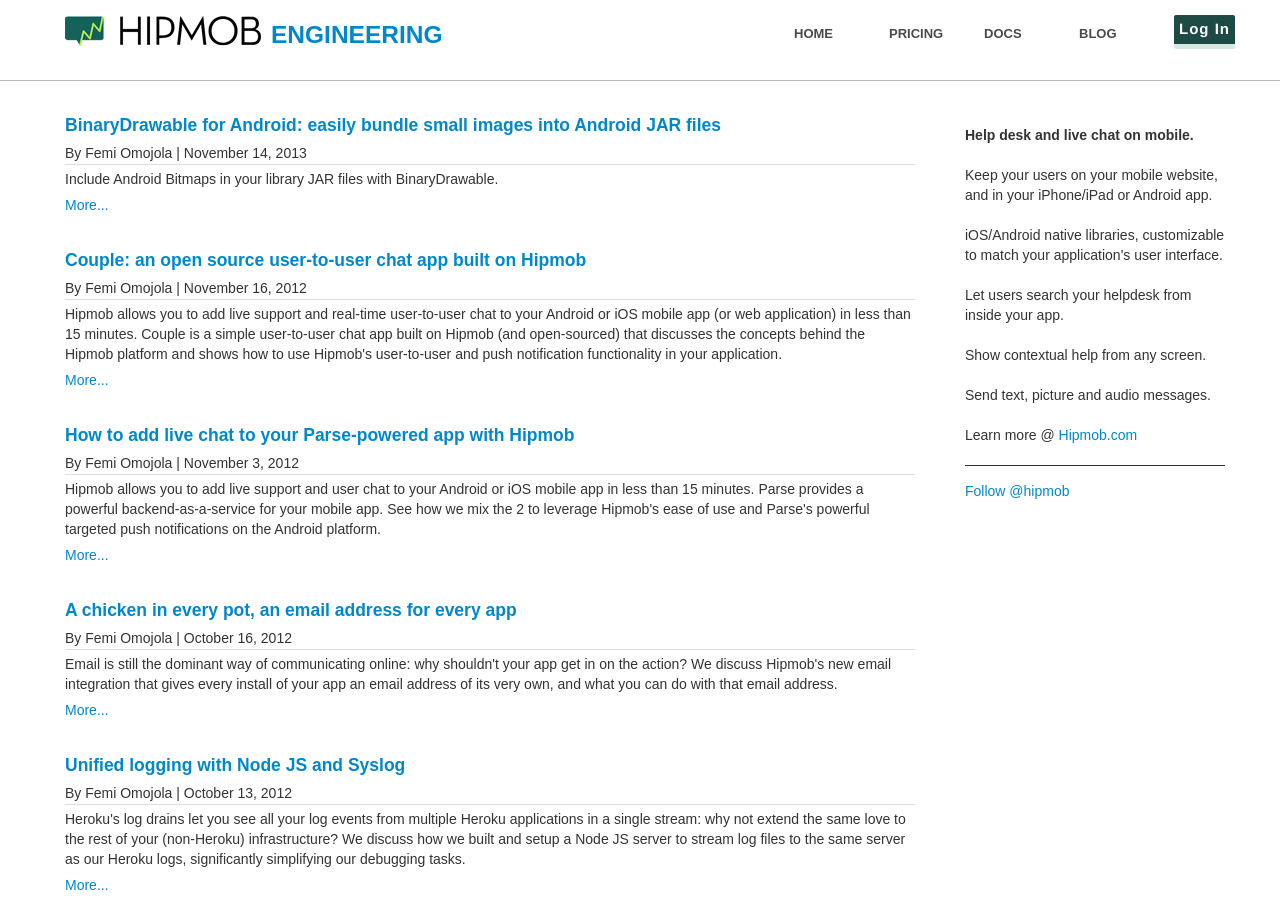
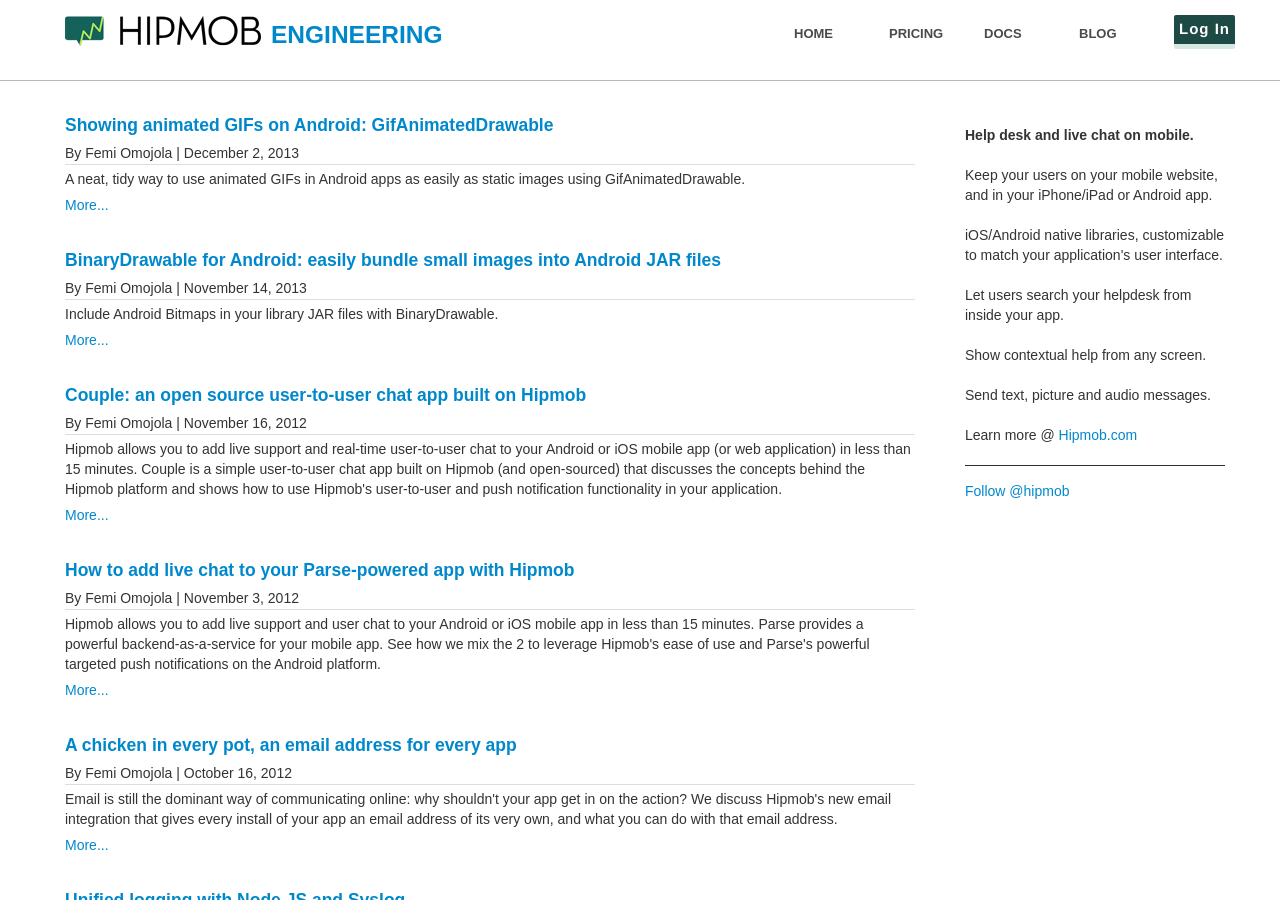
Before and after one commit to Hipmob/hipmob.github.com, a Jekyll site: the page built from index.html, in a window 1280 px wide and 900 px high. Built offline with Jekyll 4.4.1, drawn with Linux system fonts in a browser that asks for light colours; some web fonts are replaced; Markdown is read by kramdown in place of the engine named in the settings; comment, search, counter and statistics services are not loaded; some of the changed lines change nothing that is shown.

Commit message:
Publishing the GifAnimatedDrawable post

````diff
--- a/_config.yml
+++ b/_config.yml
@@ -8,6 +8,7 @@
 # Note - if you enable this, and attempt to view your site locally you have to use the baseurl in your local path.
 # Example, you must use http://localhost:4000/path/to/blog
 baseurl: http://engineering.hipmob.com/
+#baseurl: /
 
 # The URL of your actual domain. This will be used to make absolute links in the RSS feed.
 url: http://engineering.hipmob.com/
@@ -20,3 +21,6 @@
 
 # Uses rdiscount
 markdown: rdiscount
+
+# hide future posts
+future: false
--- /dev/null
+++ b/_posts/2013-12-02-Showing-animated-gifs-on-Android.markdown
@@ -0,0 +1,37 @@
+---
+layout: post
+title: "Showing	animated GIFs on Android: GifAnimatedDrawable"
+excerpt: "A neat, tidy way to use animated GIFs in Android apps as easily as static images using GifAnimatedDrawable."
+author: "Femi Omojola"
+releasedate: "December 2, 2013"
+pagename: gifanimateddrawableforandroid
+---
+<span style="font-style: italic">Customers Expect Great Support Even Inside Your Mobile App. Hipmob provides a helpdesk and live chat for mobile apps. Increase sales, convert more subscribers, and grow customer loyalty. <a href="https://manage.hipmob.com/register" class="btn btn-success" style="font-weight: bold">Check it out</a></span>
+
+<span style="font-weight: bold">TL;DR</span>: <span><a href="https://github.com/Hipmob/gifanimateddrawable">GifAnimatedDrawable</a> is a simple library to let you load animated GIFs stored as assets, raw resources or even downloaded from the web and use them as Android Drawable objects for backgrounds or ImageViews.</span>
+
+[Hipmob](https://www.hipmob.com "Hipmob") provides an SDK for helpdesk and real-time customer support that can be added to any mobile app; it's as simple as downloading our libraries for iOS or Android, integrating them into your apps with an app key we provide and then your app has a help desk and live chat (so your users can find help for any issues they are having or talk to you without having to leave your app). No server setup or code to write, just real time communication that scales with you.
+
+On the Android platform our live chat implementations support sending images between users: we use the Android platform support for PNG, JPG and GIF formatted images and it works quite nicely. However, we've been interested in extending our image support to animated GIFs (which are all the rage right now). In addition, animated GIFs make transfer of simple animations (for things like stickers, for example) quite straightforward.
+
+There generally hasn't been great support for animated GIFs on the Android platform: the [Movie](http://developer.android.com/reference/android/graphics/Movie.html) class can be used, but it doesn't really do all the things you'd like (you can't use it as a View background, for example). [You see people recommending the use of <code>WebView</code>s](http://www.roman10.net/android-animation-playback-display-gif-animation-in-webview/), which feels like swatting a fly with a sledgehammer.
+
+There have been a couple of other interesting efforts, including [this one](http://commonsware.com/blog/2013/10/01/converting-animated-gifs-animationdrawables.html), which is a Ruby-based command line tool that uses ImageMagick to extract the frames from the animated GIF file and dump them into the **res** folder with the appropriate drawable XML. Besides the need for Ruby this doesn't work for files that are downloaded at runtime.
+
+[Johannes Borchardt](http://droid-blog.net/) has come up with the closest thing we could find: [http://code.google.com/p/animated-gifs-in-android/](http://code.google.com/p/animated-gifs-in-android/) provides a <code>GifDecoderView</code> class that provides a dedicated View implementation using a custom GIF decoder. The missing link was just the actual Drawable implementation, and the built-in [AnimationDrawable](http://developer.android.com/reference/android/graphics/drawable/AnimationDrawable.html) lets us get there.
+
+Enter GifAnimationDrawable: using a slightly modified version of the GifDecoder from [http://code.google.com/p/animated-gifs-in-android/](http://code.google.com/p/animated-gifs-in-android/), we can create an <code>AnimationDrawable</code> that can be used anywhere a <code>Drawable</code> implementation is accepted. A small modification of the existing GifDecoder lets us pull out only the first frame and then defer processing the rest of the frames to a separate thread. We can then call <code>setVisible</code> or <code>start</code> on the GifAnimationDrawable at any time (such as when a button gets pressed) and everything just works as expected.
+
+The parsing is a little slow: it would be optimal if there was a way to access the GIF processing code implemented in the BitmapFactory.decodeByteArray implementation (which we assume uses native code and will outperform our implementation) and use that to extract the individual frames. We'll be looking at baking that into place in a future update.
+
+Usage is simple: just pass the <code>File</code> or <code>InputStream</code> into the constructor, and you'll get a Drawable. The example below loads up a raw resource: you could just as easily pass it the InputStream from an http download or a file on the SD card:
+
+```java
+GifAnimationDrawable anim = new GifAnimationDrawable(getResources().openRawResource(R.raw.anim1));
+```
+
+The source code is available at <a href="https://github.com/Hipmob/gifanimationdrawable">https://github.com/Hipmob/gifanimationdrawable</a>: take a look and see if its useful. For the folks who just want to get cracking there's a handy jar file you can just add to your project.
+
+P.S. If you're building a mobile app and want [great support for your app with helpdesk search, contextual help and live chat you should check out Hipmob](https://www.hipmob.com/)!
+
+<a href="https://manage.hipmob.com/register" class="btn btn-large btn-success" style="font-weight: bold">Get Started with Hipmob</a>
````
